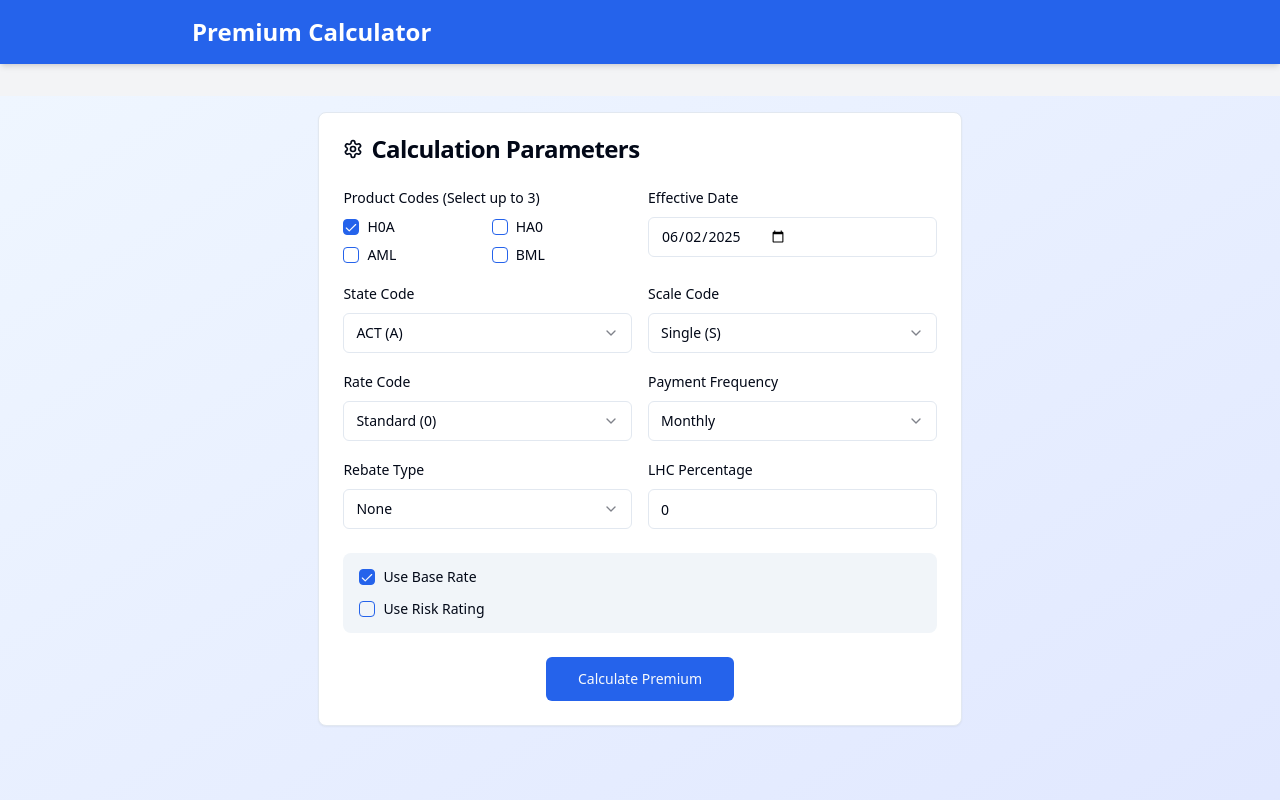
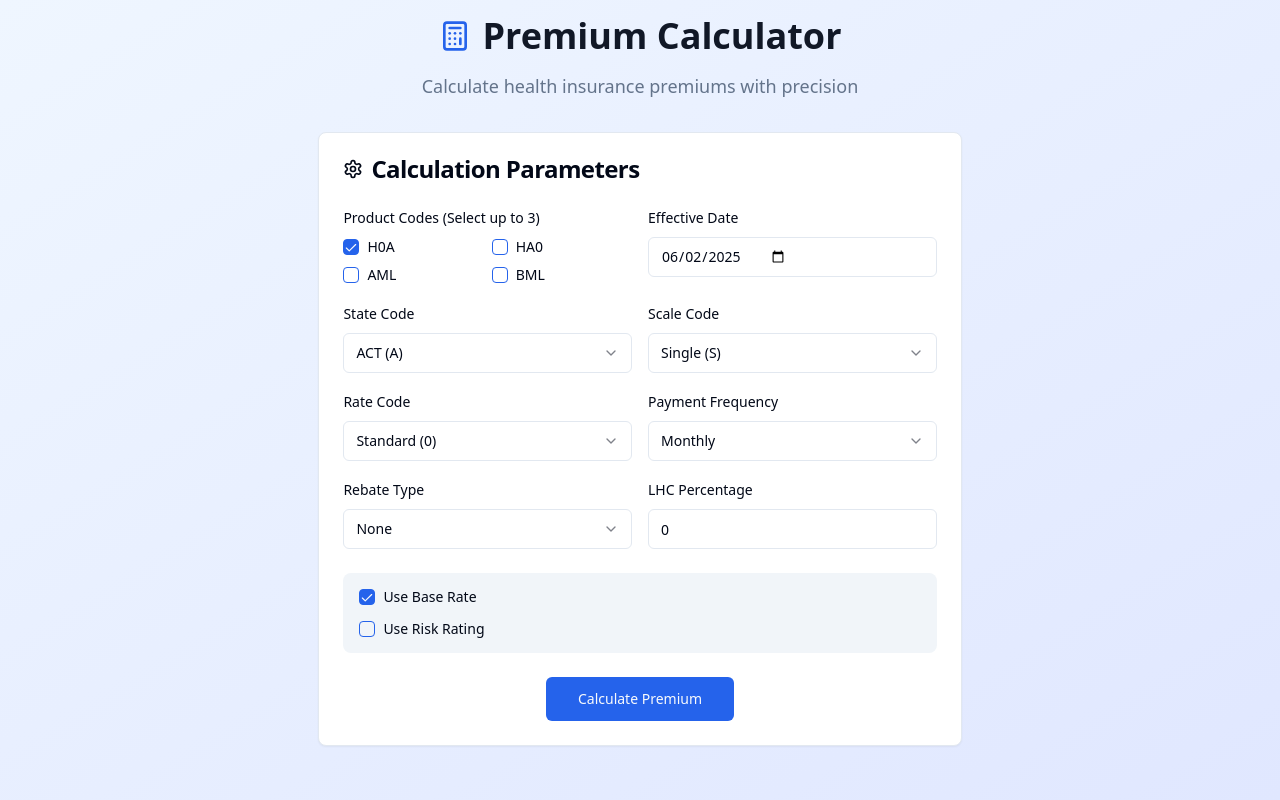
Before and after one commit to VinceStaL/premium_calc, a React (Vite) app in the folder frontend/: page / in a window 1280 px wide. Shown: the top 800 px of the page. Built offline with nearby package versions, Linux system fonts and the light colour scheme.

Commit message:
clean up the UI, removed the top banner

```diff
--- a/frontend/src/App.tsx
+++ b/frontend/src/App.tsx
@@ -3,13 +3,7 @@ import PremiumCalculator from './components/PremiumCalculator';
 function App() {
   return (
     <div className="min-h-screen bg-gray-100">
-      <header className="bg-blue-600 text-white p-4 shadow-md">
-        <div className="max-w-4xl mx-auto">
-          <h1 className="text-2xl font-bold">Premium Calculator</h1>
-        </div>
-      </header>
-
-      <main className="py-8">
+      <main>
         <PremiumCalculator />
       </main>
 
--- a/frontend/src/components/PremiumCalculator.tsx
+++ b/frontend/src/components/PremiumCalculator.tsx
@@ -68,7 +68,19 @@ const PremiumCalculator = () => {
   return (
     <div className="min-h-screen bg-gradient-to-br from-blue-50 to-indigo-100 p-4">
       <div className="container mx-auto max-w-6xl">
-
+        <div className="mb-8 text-center">
+          <button
+            onClick={() => {
+              setResults([]);
+              setError(null);
+            }}
+            className="flex items-center justify-center mb-4 mx-auto hover:opacity-80 transition-opacity"
+          >
+            <Calculator className="h-8 w-8 text-primary mr-3" />
+            <h1 className="text-4xl font-bold text-gray-900">Premium Calculator</h1>
+          </button>
+          <p className="text-lg text-muted-foreground">Calculate health insurance premiums with precision</p>
+        </div>
 
         <div className={`grid grid-cols-1 gap-6 ${results.length > 0 || error ? 'lg:grid-cols-3' : 'lg:grid-cols-5'}`}>
           <div className={`${results.length > 0 || error ? 'lg:col-span-2' : 'lg:col-start-2 lg:col-span-3'}`}>
```
Also changed, not shown: 1 other file (tests, documents, lock files or other folders).
